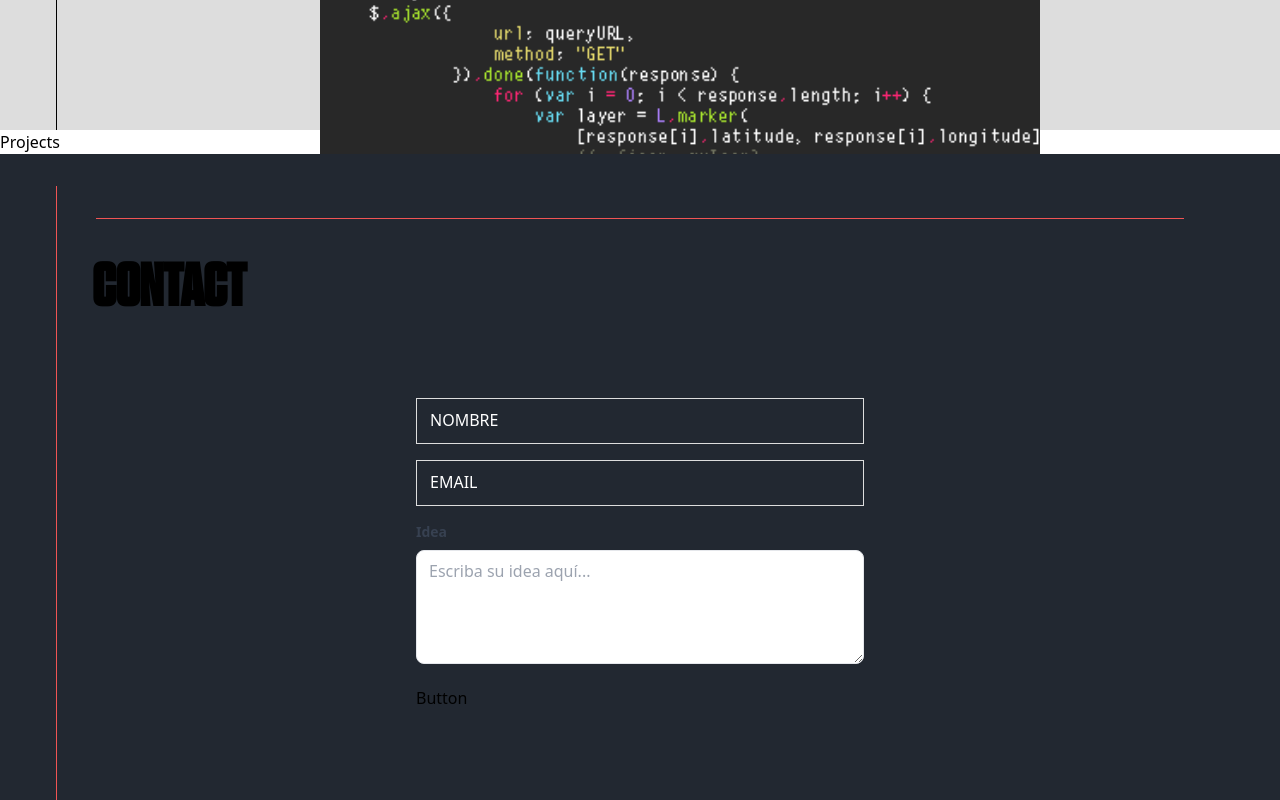
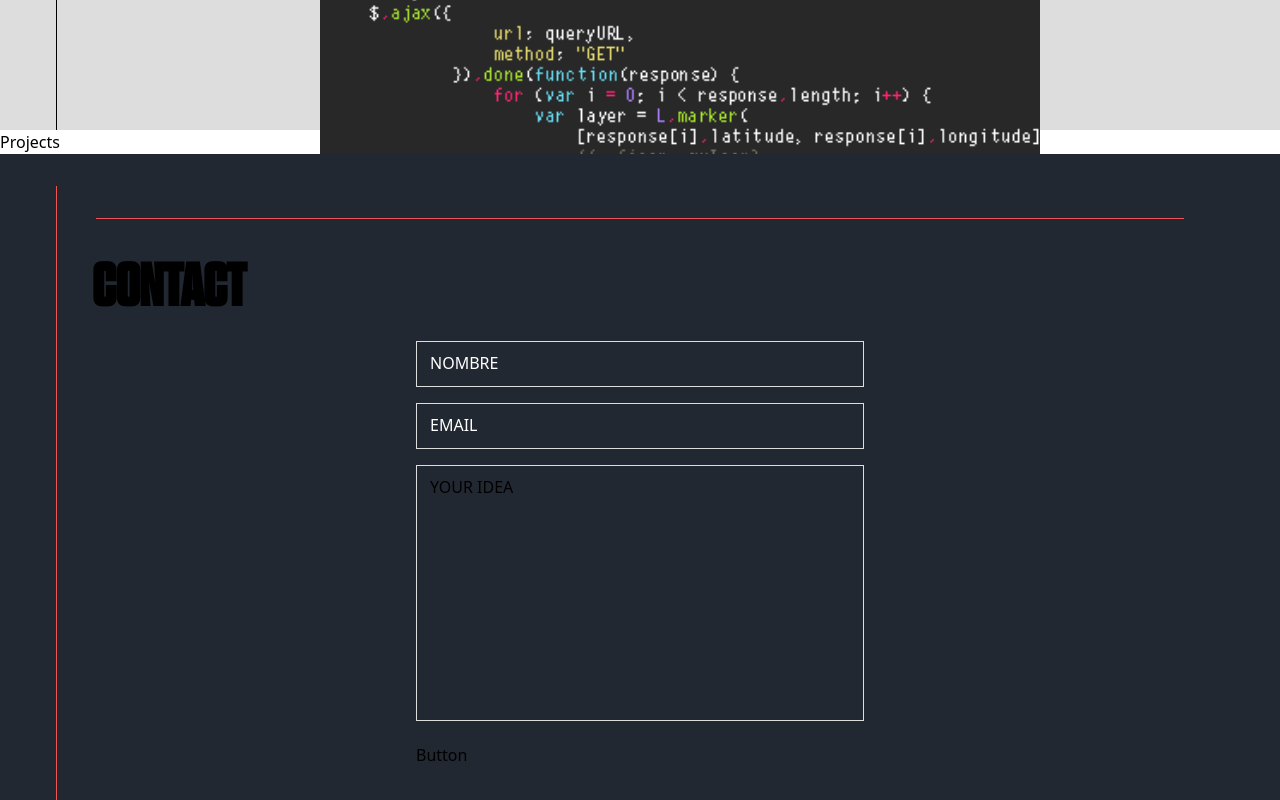
Before and after one commit to Nazaa29/mugencode, a React (Create React App) app: page / in a window 1280 px wide. Shown: the part 1470-2270 px from the top of the page. Built offline with nearby package versions, Linux system fonts and the light colour scheme; what taos would draw is missing.

Commit message:
estilo de input final

```diff
--- a/src/components/Form/Form.js
+++ b/src/components/Form/Form.js
@@ -4,18 +4,18 @@ import Button from '../Button';
 
 const Form = () => {
     const inputStyle = 'w-full p-[10px] outline-none border border-gray-custom bg-dark-custom text-white text-[1em]';
-    const labelStyle = 'absolute left-1 p-[10px] pointer-events-none text-white uppercase';
+    const labelStyle = 'absolute left-1 p-[10px] pointer-events-none duration-300 uppercase';
+    const textareaStyle = 'w-full px-3 h-64 py-2 outline-none border border-gray-custom bg-dark-custom text-white text-[1em] resize-none';
 
     return (
         <div className="max-w-md mx-auto w-full">
             <form>
-                <Input label="Nombre" type="text" inputStyle={inputStyle} labelStyle={labelStyle}/>
-                <Input label="Email" type="email" inputStyle={inputStyle} labelStyle={labelStyle}/>
-                <div className="mb-4 ">
-                    <label className="block text-gray-700 text-sm font-bold mb-2">Idea</label>
+                <Input label="Nombre" type="text" inputStyle={inputStyle} labelStyle={labelStyle} />
+                <Input label="Email" type="email" inputStyle={inputStyle} labelStyle={labelStyle} />
+                <div className="mb-4 relative">
+                    <label className="absolute left-1 p-[10px] pointer-events-none duration-300 uppercase">Your Idea</label>
                     <textarea
-                        className="w-full px-3 py-2 border rounded-lg"
-                        placeholder="Escriba su idea aquí..."
+                        className={textareaStyle}
                         rows="4"
                     ></textarea>
                 </div>
--- a/src/components/Form/Input.js
+++ b/src/components/Form/Input.js
@@ -1,24 +1,34 @@
-import { useState } from "react";
+import { useState, useRef } from "react";
 
 const Input = ({ label, type, inputStyle, labelStyle}) => {
     const [isFocused, setIsFocused] = useState(false);
+    const inputRef=useRef(null);
 
-    const focusHanlder = () => {
+    const focusHandler = () => {
         setIsFocused(true);
     }
 
     const blurHandler = () =>{
-        setIsFocused(false);
+        if(inputRef.current.value.trim() === ''){
+            setIsFocused(false);
+        }else{
+            setIsFocused(true);
+        }
+
     }
+    console.log(inputRef)
+
+    const labelDynamic=' text-red-custom translate-x-[10px] translate-y-[-9px] text-[0.75em] p-[0_10px] bg-dark-custom border-l-[1px] border-red-custom border-r-[1px] tracking-[0.25em]';
 
     return (
         <div className="mb-4 relative">
-            <label className={`${labelStyle} ${isFocused ? 'text-red-custom' : 'text-white'}`}>{label}</label>
+            <label className={`${labelStyle} ${isFocused ? `${labelDynamic}` : 'text-white'}`}>{label}</label>
             <input
-                className={inputStyle}
+                className={`${inputStyle} ${isFocused ? 'border-red-custom' : 'border-gray-custom'}`}
                 type={type}
-                onFocus={focusHanlder}
+                onFocus={focusHandler}
                 onBlur={blurHandler}
+                ref={inputRef}
             />
 
         </div>
```
